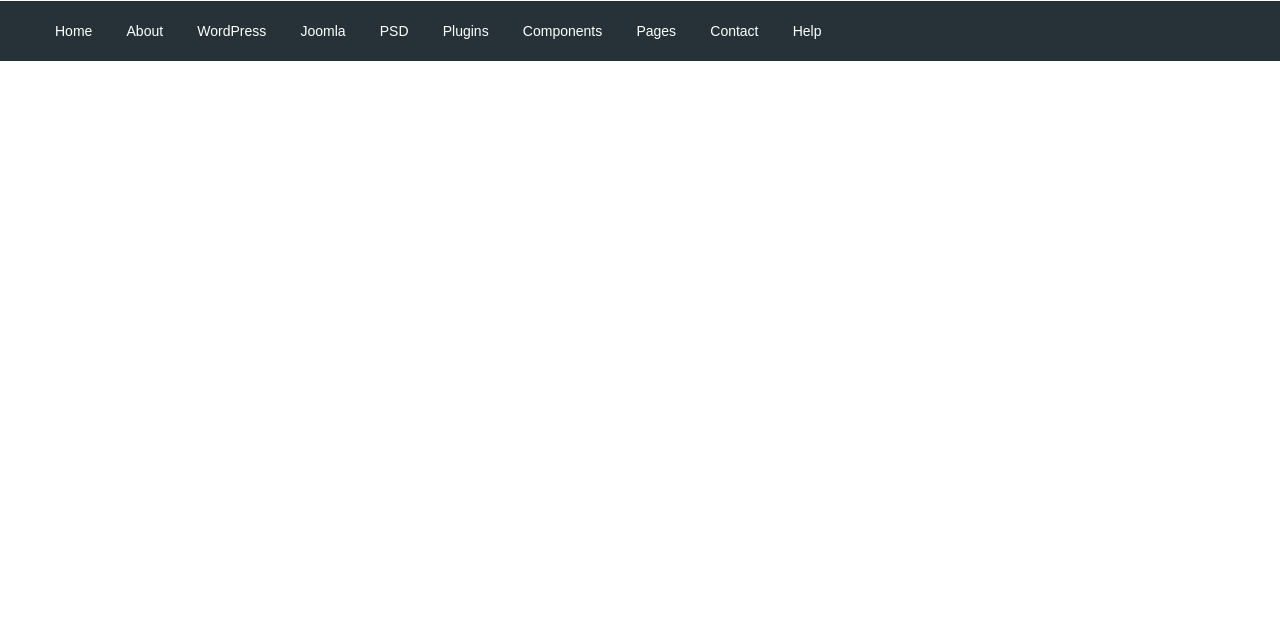
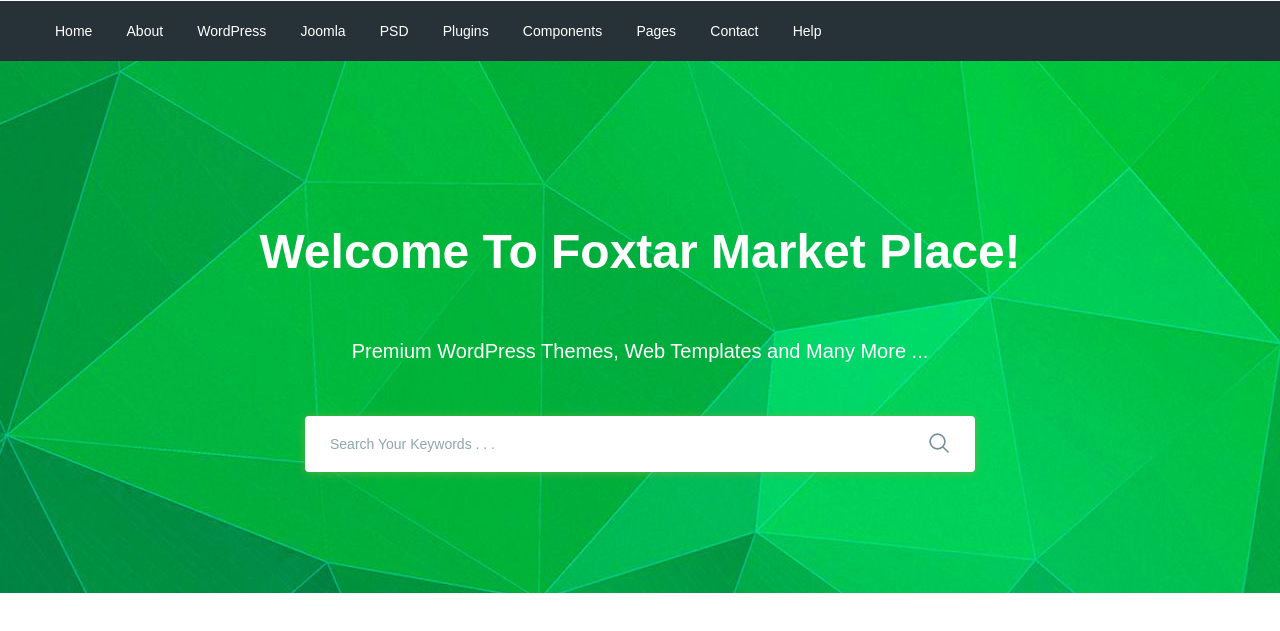
Before and after one commit to Martensit2019/moderno1, a website: page app/index.html in a window 1280 px wide. Shown: the part 89-720 px from the top of the page. Drawn offline with nearby package versions, Linux system fonts and the light colour scheme; files that its build step writes are made by us from their sources.

Commit message:
added search section

```diff
--- a/app/index.html
+++ b/app/index.html
@@ -96,6 +96,27 @@
             </div>
         </div>
     </header>
+    <section class="search" style="background-image: url(images/search-bg.jpg);">
+        <div class="container">
+            <div class="search__inner">
+                <div class="search__inner-title">
+                    Welcome To Foxtar Market Place!
+                </div>
+                <div class="search__inner-text">
+                    Premium WordPress Themes, Web Templates and Many More ...
+                </div>
+                <div class="search__inner-form">
+                    <form>
+                        <input type="text" placeholder="Search Your Keywords . . ." required>
+                        <button type="submit">
+                            <img src="images/icons/search.png" alt="">
+                        </button>
+                    </form>
+                </div>
+
+            </div>
+        </div>
+    </section>
 
 
 
--- a/app/scss/style.scss
+++ b/app/scss/style.scss
@@ -45,15 +45,75 @@
     align-items: center;
     height: 60px;
 }
-.menu__list{
-    li{
+
+.menu__list {
+    li {
         display: inline-block;
-        & + li{
+
+        &+li {
             margin-left: 30px;
         }
     }
-    a{
+
+    a {
         color: #fff;
         font-size: 14px;
     }
 }
+
+.search {
+    background-repeat: no-repeat;
+    background-size: cover;
+    background-position: center;
+    min-height: 532px;
+}
+
+.search__inner {
+    padding: 155px 0 100px;
+    color: #fff;
+    text-align: center;
+
+    &-title {
+        margin-bottom: 48px;
+        font-size: 48px;
+        font-weight: 700;
+        line-height: 72px;
+    }
+
+    &-text {
+        font-size: 20px;
+        line-height: 30px;
+        margin-bottom: 50px;
+        font-weight: 500;
+    }
+
+    &-form {
+        max-width: 670px;
+        margin: 0 auto;
+        position: relative;
+        input {
+            display: block;
+            width: 100%;
+            border-radius: 4px;
+            box-shadow: 0px 1px 10px 0px rgba(124, 178, 64, .75);
+            height: 56px;
+            border: none;
+            font-size: 14px;
+            font-weight: 500;
+            padding-left: 25px;
+            padding-right: 60px;
+            &::placeholder{
+                color: #90a4ae;
+                ont-weight: 500;
+            }
+        }
+        button{
+            position: absolute;
+            border: none;
+            background-color: transparent;
+            top: 16px;
+            right: 20px;
+
+        }
+    }
+}
```
Also changed, not shown: app/fonts/Roboto-Regular.ttf (deleted), app/images/icons/search.png (added), app/images/search-bg.jpg (added).
